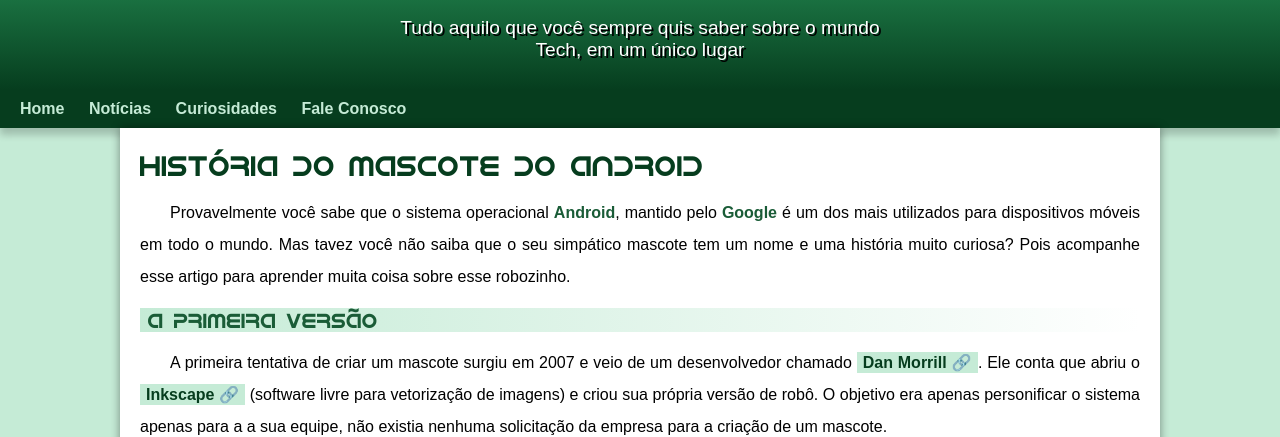
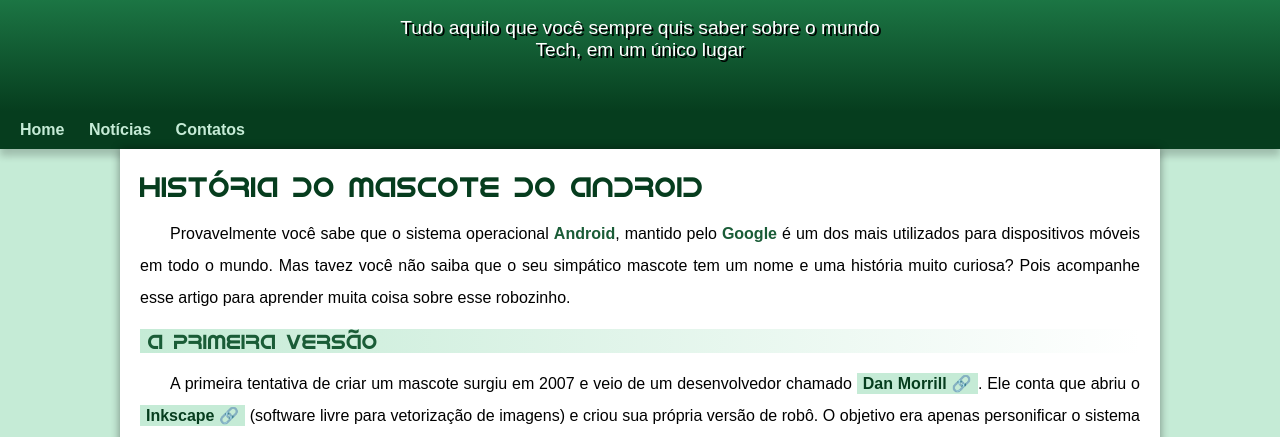
Before and after one commit to hannsmiller/projeto-android, a plain HTML site: page index.html in a window 1280 px wide. Shown: the part 100-537 px from the top of the page. Drawn offline with Linux system fonts and the light colour scheme.

Commit message:
problema de padding corrigido

```diff
--- a/estilo/style.css
+++ b/estilo/style.css
@@ -84,7 +84,7 @@ header > p {
     max-width: 500px;
     padding-right: 10px;
     padding-left: 10px;
-    margin-bottom: 20px;
+    padding-bottom: 50px;
     margin: auto;
     text-shadow: 2px 2px 0px rgba(0, 0, 0, 2.267);
 }
--- a/index.html
+++ b/index.html
@@ -15,8 +15,7 @@
     <nav>
         <a href="#">Home</a>
         <a href="#">Notícias</a>
-        <a href="#">Curiosidades</a>
-        <a href="#">Fale Conosco</a>
+        <a href="#">Contatos</a>
     </nav>
     <main>
         <article>
```
